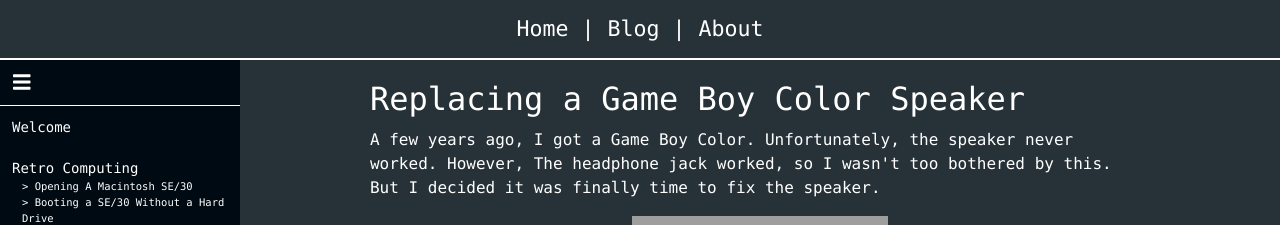
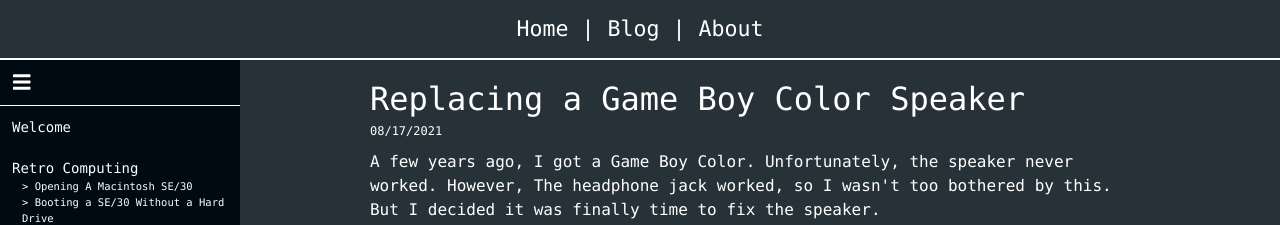
Before and after one commit to bradyaanderson/bradyanderson.tech-next, a React (Create React App) app: page /blog/retro-gaming/replacing-game-boy-color-speaker in a window 1280 px wide. Shown: the top 225 px of the page. Built offline with nearby package versions, Linux system fonts and the light colour scheme; grey boxes are pictures that could not be loaded.

Commit message:
Add date to Replacing a Game Boy Color Speaker blog post

```diff
--- a/src/blog/categories/retro-gaming/posts/ReplacingGameBoyColorSpeakerPost.tsx
+++ b/src/blog/categories/retro-gaming/posts/ReplacingGameBoyColorSpeakerPost.tsx
@@ -6,7 +6,7 @@
   const imageBasePath =
     "/blog/categories/retro-gaming/replacing-game-boy-color-speaker";
   return (
-    <BlogPost title="Replacing a Game Boy Color Speaker">
+    <BlogPost title="Replacing a Game Boy Color Speaker" date="08/17/2021">
       <pre>
         A few years ago, I got a Game Boy Color. Unfortunately, the speaker
         never worked. However, The headphone jack worked, so I wasn't too
```
